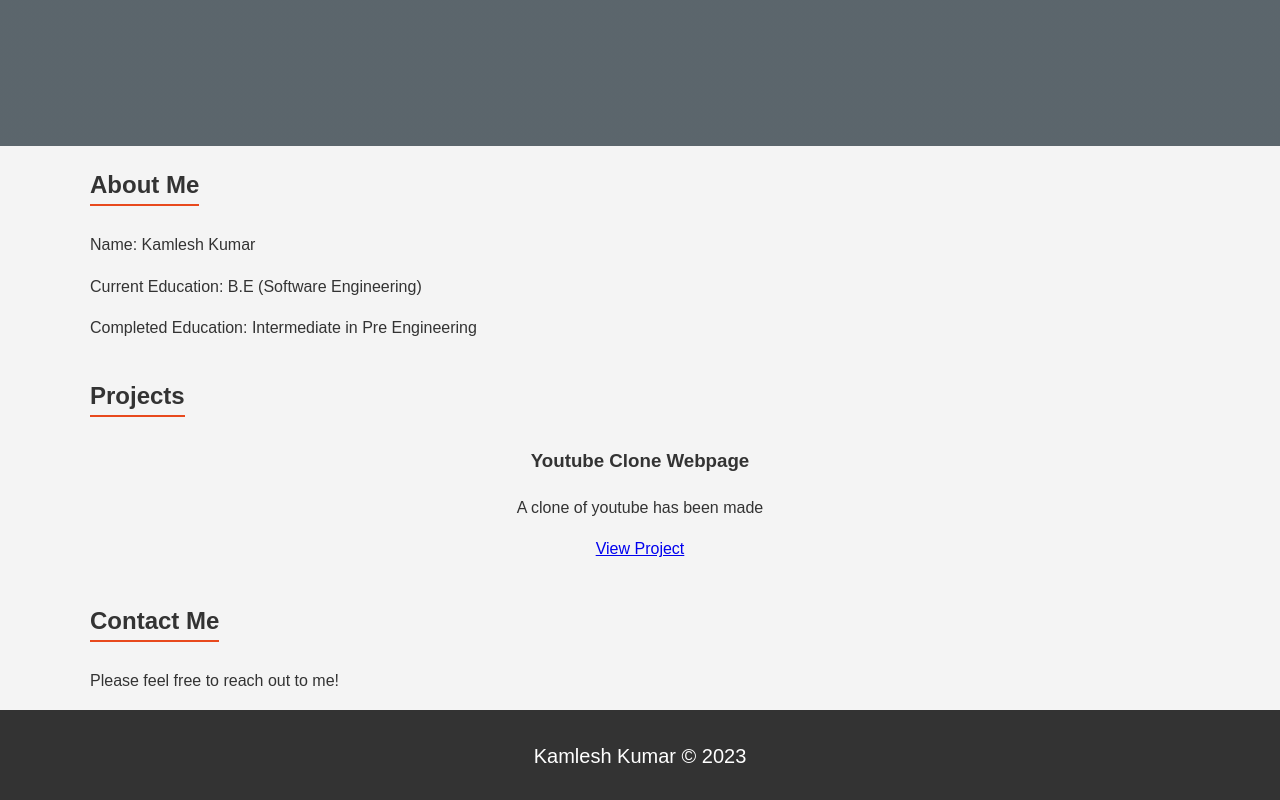
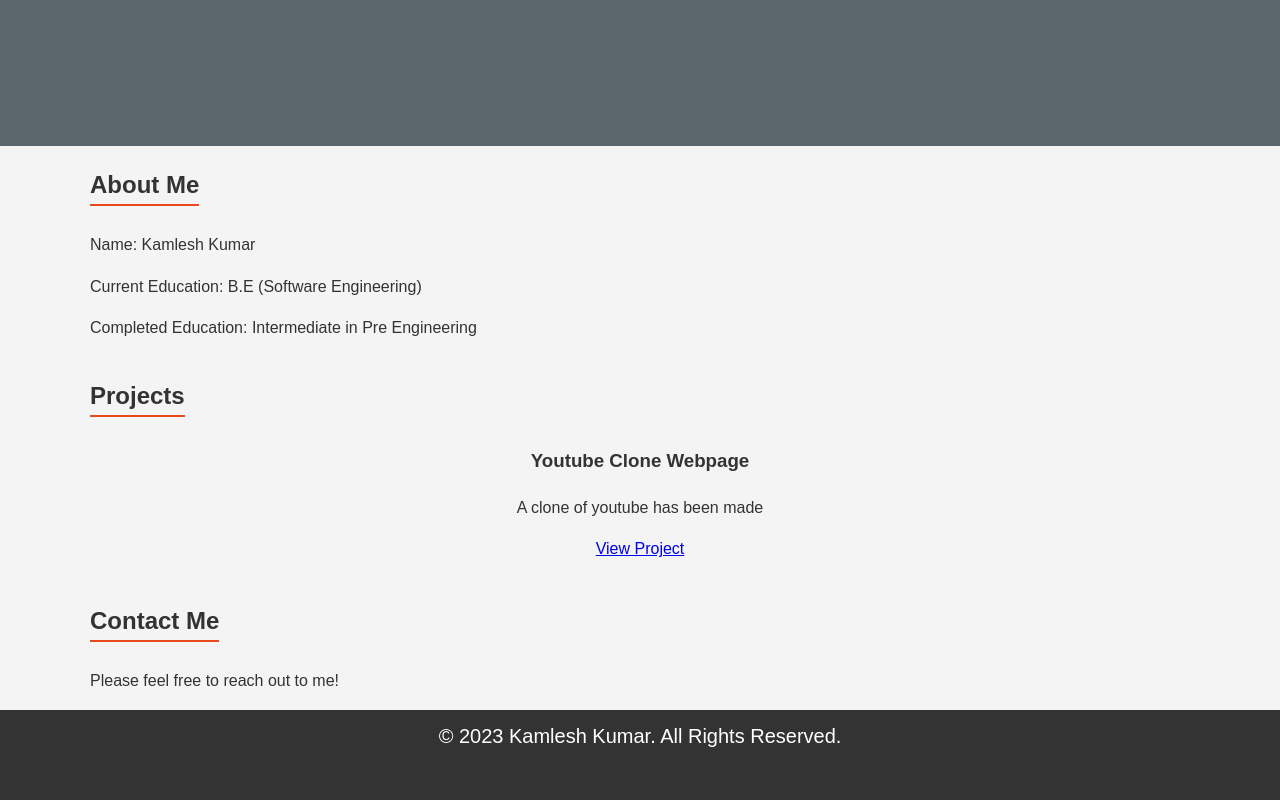
Before and after one commit to KINGKK-Official/Assignment, a plain HTML site: page index.html in a window 1280 px wide. Shown: the part 357-1157 px from the top of the page. Drawn offline with Linux system fonts and the light colour scheme.

Commit message:
index.html

```diff
--- a/index.html
+++ b/index.html
@@ -143,7 +143,7 @@
         <!-- Contact form or information goes here -->
     </section>
     <footer>
-        <p>Kamlesh Kumar &copy; 2023</p>
+       &copy; 2023 Kamlesh Kumar. All Rights Reserved.
     </footer>
 </body>
 </html>
```
